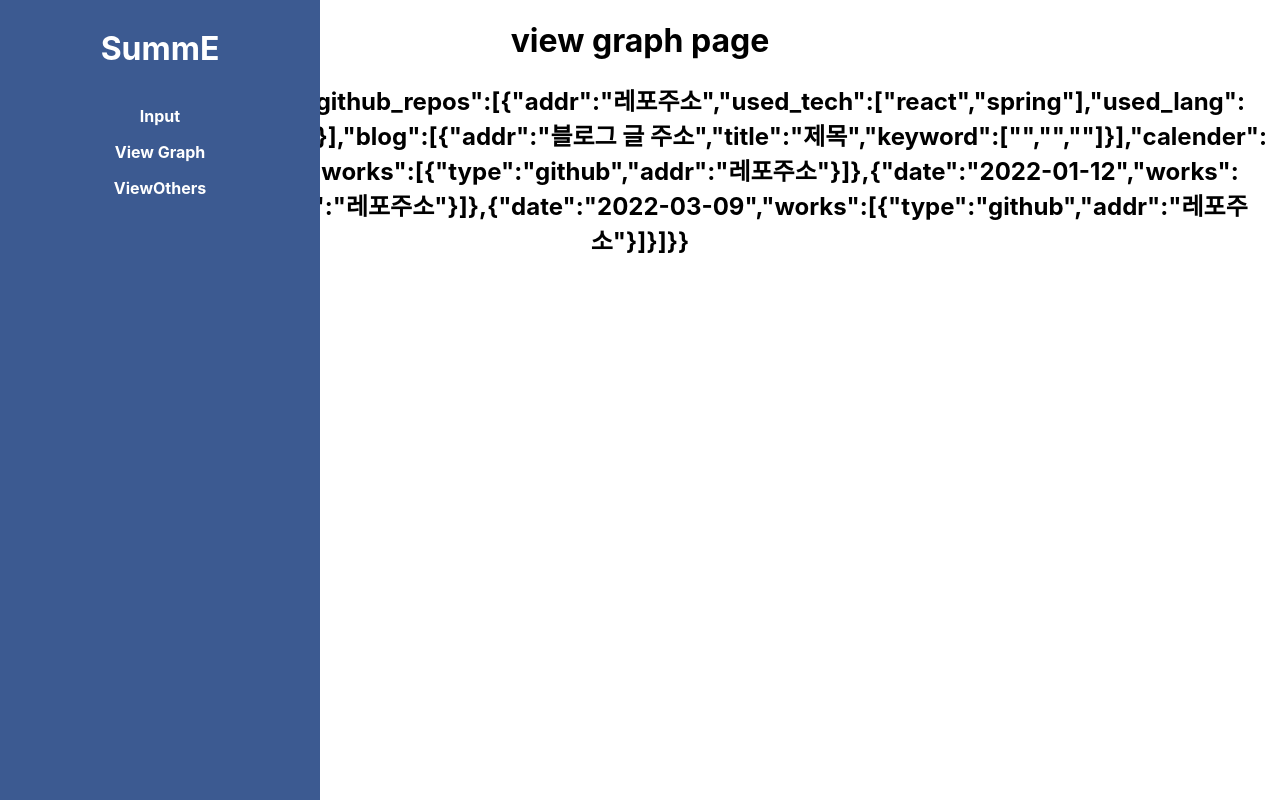
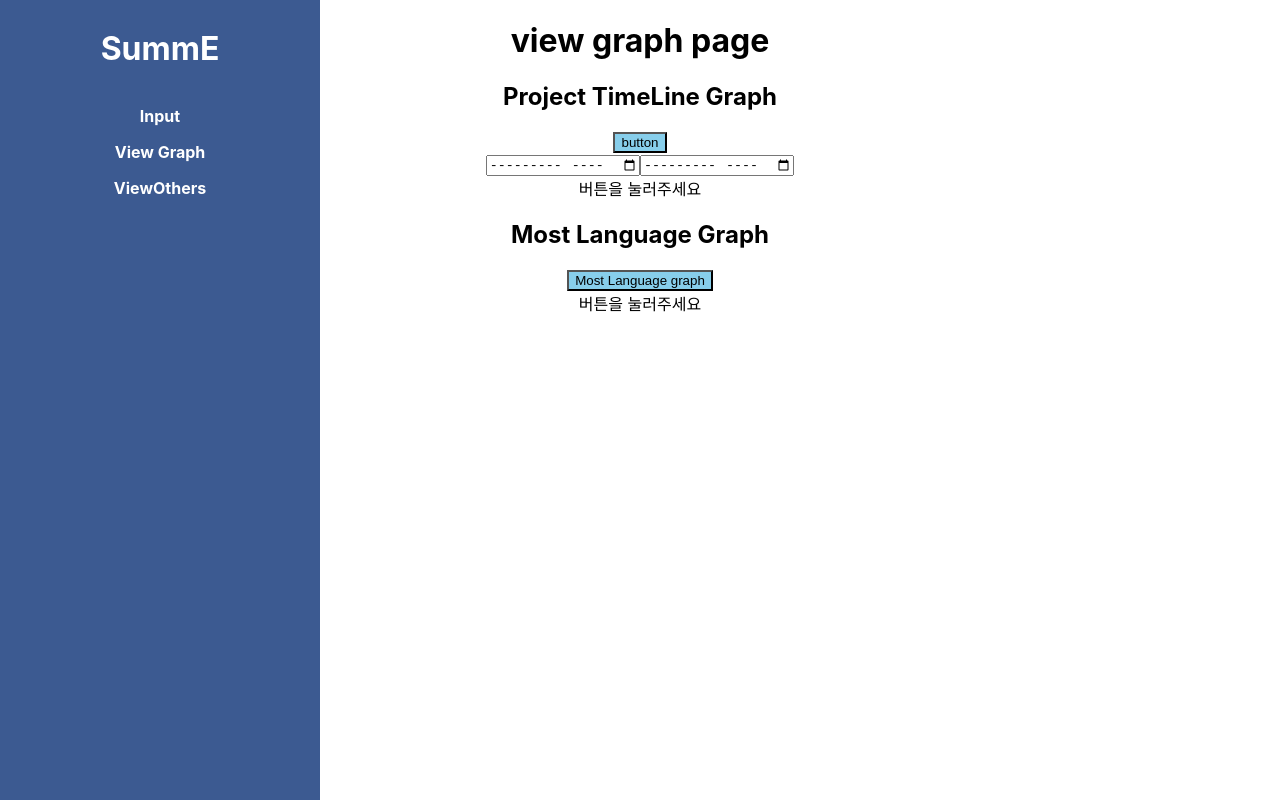
Before and after one commit to SummarizeMe/front-end, a React (Create React App) app in the folder summe/: page /viewgraph in a window 1280 px wide. Built offline with nearby package versions, Linux system fonts and the light colour scheme.

Commit message:
siyun
time/mostlanguage

```diff
--- a/summe/package.json
+++ b/summe/package.json
@@ -6,8 +6,10 @@
     "@testing-library/jest-dom": "^5.16.5",
     "@testing-library/react": "^13.4.0",
     "@testing-library/user-event": "^13.5.0",
+    "apexcharts": "^3.36.3",
     "axios": "^1.2.6",
     "react": "^18.2.0",
+    "react-apexcharts": "^1.4.0",
     "react-dom": "^18.2.0",
     "react-router-dom": "^6.8.0",
     "react-scripts": "5.0.1",
@@ -36,5 +38,6 @@
       "last 1 firefox version",
       "last 1 safari version"
     ]
-  }
+  },
+  "proxy": "http://13.209.22.142:8080"
 }
--- /dev/null
+++ b/summe/src/component/graph/MostLanguage.jsx
@@ -0,0 +1,71 @@
+import ReactApexChart from "react-apexcharts";
+import {useState} from 'react';
+import axios from 'axios';
+import React, { useEffect, useRef } from 'react';
+
+export default function MostLanguage(){
+  const [result, setResult] = useState(null);
+  const [loading, setLoading] = useState(false);
+  const pieData=null;
+  let RealData = { language:[], percentage:[] }
+
+  const handleClick = async () => {
+    setLoading(true);
+    let data =["https://github.com/raipen"];
+    let response = await axios.post("/api/v1/search/get_github_repos", data);
+    console.log(response.data);
+    setResult(response.data);
+    setLoading(false);
+
+    response.forEach((e)=>{
+      RealData.language.push(e.language);
+      RealData.percentage.push(e.percentage);
+    });
+
+    pieData = {
+        series: RealData.percentage,
+        options: {
+          chart: {
+            width: 380,
+            type: 'pie',
+          },
+          labels: RealData.language,
+          responsive: [{
+            breakpoint: 480,
+            options: {
+              chart: {
+                width: 200
+              },
+              legend: {
+                position: 'bottom'
+              }
+            }
+          }]
+        },
+      };
+  };
+
+    return(
+    <div id="chart">
+        <h2>Most Language Graph</h2>
+        {pieData != null ? (
+        <ReactApexChart
+        options={pieData.options}
+        series={pieData.series}
+        type="pie"
+        width="500"
+    />
+      ) : (
+        <button
+          style={{ background: "skyblue", cursor: "pointer" }}
+          onClick={handleClick}
+        >
+          Most Language graph
+        </button>
+      )}
+      <div>
+          {loading?"로딩중":"버튼을 눌러주세요"}
+        </div>
+    </div>
+    );
+}
--- /dev/null
+++ b/summe/src/component/graph/Time.jsx
@@ -0,0 +1,54 @@
+import ReactApexChart from "react-apexcharts";
+import {useState} from 'react';
+import axios from 'axios';
+import React, { useEffect, useRef } from 'react';
+
+export default function Time({}){
+
+  const [result, setResult] = useState(null);
+  const [loading, setLoading] = useState(false);
+  const startMonth = useRef(null);
+  const endMonth = useRef(null);
+
+  /*
+    // repos에 배열 생성
+    let repos = {};
+    data1.forEach(e=>{repos[e.addr.split("/").pop()]=[]});
+
+    // repos에 날짜 github면 push
+    data.forEach(e=>{
+        e.works.forEach(d=>{
+            if(d.type=="github")
+            {
+                repos[d.addr.split("/").pop()].push(e.date);
+            }
+        });
+    });
+    console.log(repos);
+    */
+
+    const handleClick = async () => {
+      setLoading(true);
+      let data ={
+          github:["https://github.com/raipen"],
+          start:{year:2022,month:Number(startMonth.current.value.split("-")[1])},
+          end:{year:2022,month:Number(endMonth.current.value.split("-")[1])}
+      };
+      let response = await axios.post("/api/v1/search/get_calender", data);
+      console.log(response.data);
+      setLoading(false);
+    };
+
+    return(
+    <div id="chart">
+        <h2>Project TimeLine Graph</h2>
+        <button style={{background:"skyblue",cursor:"pointer"}} onClick={handleClick}>button</button>
+        <br/>
+        <input type="month" ref={startMonth}/>
+        <input type="month" ref={endMonth}/>
+        <div>
+          {loading?"로딩중":"버튼을 눌러주세요"}
+        </div>
+    </div>
+    );
+}
--- a/summe/src/page/view graph/ViewGraph.jsx
+++ b/summe/src/page/view graph/ViewGraph.jsx
@@ -2,34 +2,13 @@ import { useState } from "react";
 import { useLocation } from "react-router";
 import axios from "axios";
 import { useEffect } from "react";
+import MostLanguage from "../../component/graph/MostLanguage";
+import Time from "../../component/graph/Time";
 
 export default function ViewGraph() {
-  const [loading, setLoading] = useState(false);
-  const [error, setError] = useState(null);
   const { state } = useLocation();
   console.log("View Graph props");
   console.log(state);
-
-  // 가짜 response
-  const falserespose = {
-    status: 200,
-    data: {
-      github_repos: [
-        {
-          addr: "레포주소",
-          used_tech: ["react", "spring"],
-          used_lang: ["javascript", "python"],
-        },
-        {},
-      ],
-      blog: [{ addr: "블로그 글 주소", title: "제목", keyword: ["", "", ""] }],
-      calender: [
-        { date: "2022-01-11", works: [{ type: "github", addr: "레포주소" }] },
-        { date: "2022-01-12", works: [{ type: "github", addr: "레포주소" }] },
-        { date: "2022-03-09", works: [{ type: "github", addr: "레포주소" }] },
-      ],
-    },
-  };
 
   //백엔드에 json형식으로 값을 전달: axios post
   // const dataPost = async () => {
@@ -55,7 +34,8 @@ export default function ViewGraph() {
   return (
     <>
       <h1>view graph page</h1>
-      <h2>{JSON.stringify(falserespose)}</h2>
+      <Time/>
+      <MostLanguage/>
     </>
   );
 }
```
Also changed, not shown: 1 other file (tests, documents, lock files or other folders).
